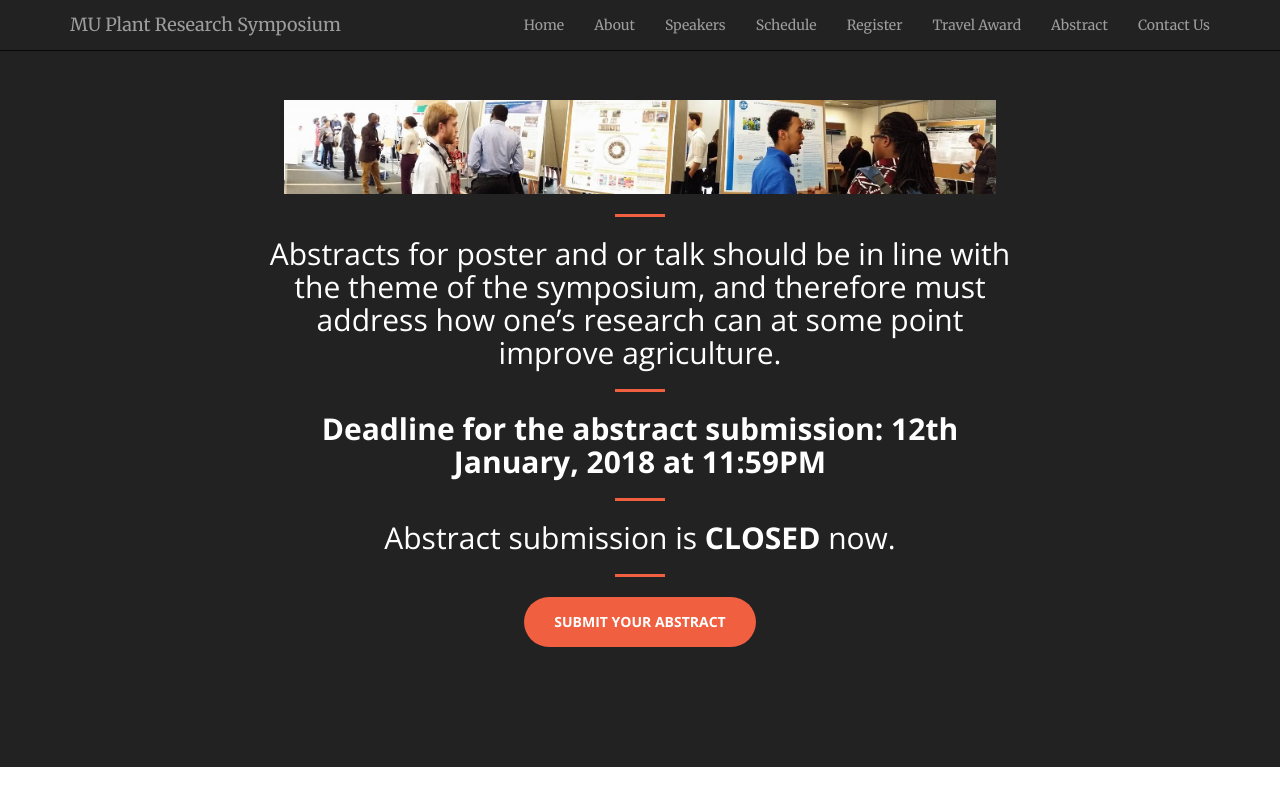
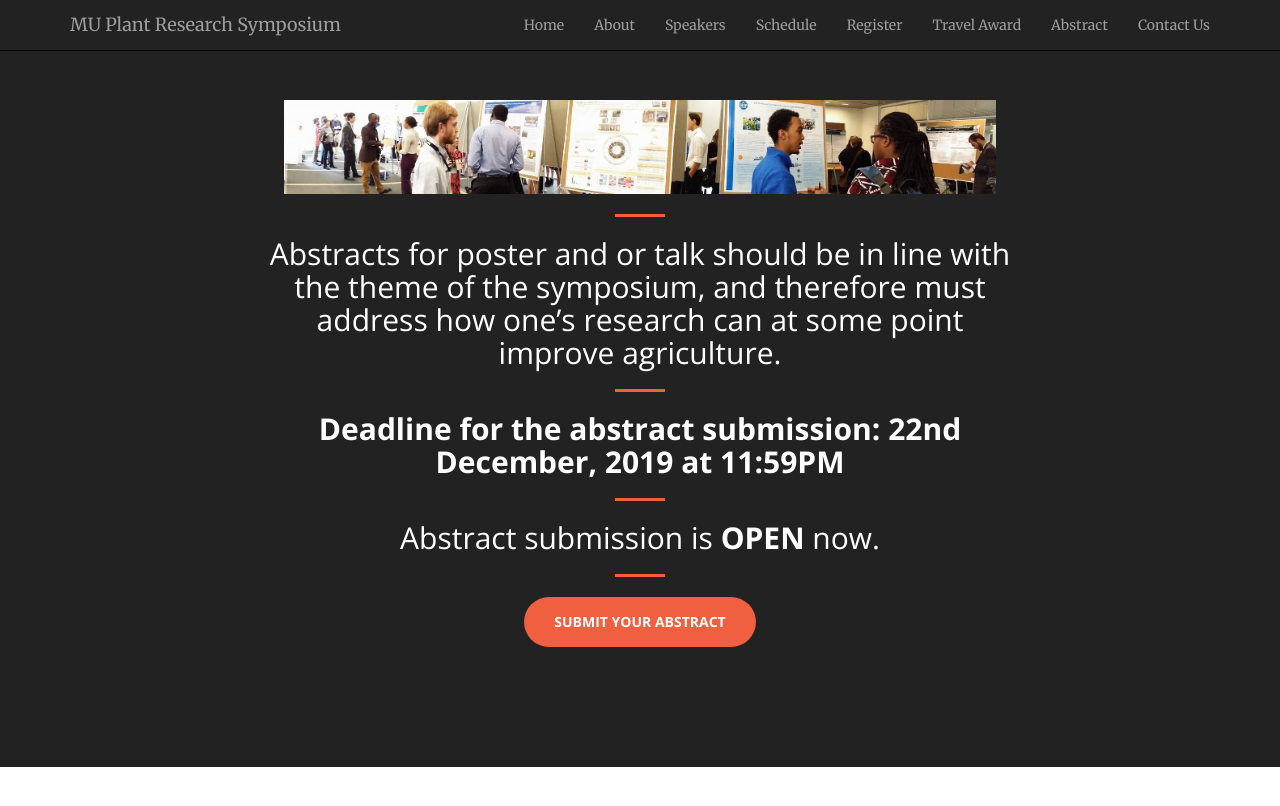
Before and after one commit to mupioneersymposium/mupioneersymposium.github.io, a Jekyll site: the page built from abstract.md, in a window 1280 px wide. Shown: the top 806 px of the page. Built offline with Jekyll 4.4.1, drawn with Linux system fonts in a browser that asks for light colours.

Commit message:
Update abstract.md
Changed date for the symposium

```diff
--- a/abstract.md
+++ b/abstract.md
@@ -8,9 +8,9 @@ layout: regular
 <hr style="clear: both;" />
 ## Abstracts for poster and or talk should be in line with the theme of the symposium, and therefore must address how one's research can at some point improve agriculture.
 <hr style="clear: both;" />
-## **Deadline for the abstract submission: 12th January, 2018 at 11:59PM**
+## **Deadline for the abstract submission: 22nd December, 2019 at 11:59PM**
 <hr style="clear: both;" />
-## Abstract submission is **CLOSED** now.
+## Abstract submission is **OPEN** now.
 <hr style="clear: both;" />
 
 <p><a href="https://docs.google.com/forms/d/1DoqelMaDb3G1-tG3Tqr9EpXLK9OzPJ8J4OuMiPRZNrg/" target="_blank" class="btn btn-primary btn-xl page-scroll">Submit your abstract</a></p>
```
